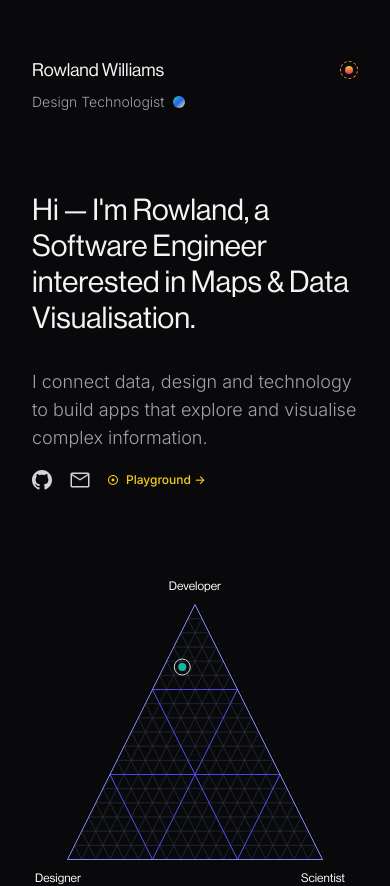
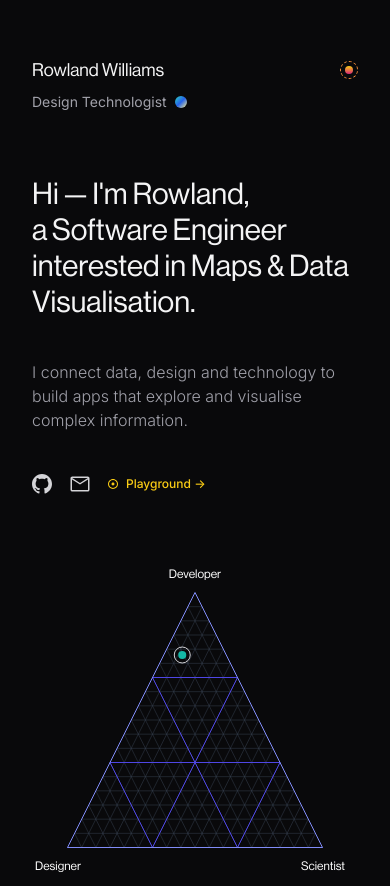
Before and after one commit to rowlandwilliams/playground, a Next.js app: page / in a window 390 px wide. Shown: the top 886 px of the page. Built offline with nearby package versions, Linux system fonts and the light colour scheme.

Commit message:
adjust font

```diff
--- a/src/app/page.tsx
+++ b/src/app/page.tsx
@@ -8,7 +8,7 @@ import { Footer } from "@/components/Footer/Footer";
 export default function Home() {
   return (
     <main className="flex px-8 flex-col items-center my-12">
-      <article className="w-full max-w-[750px] space-y-20">
+      <article className="w-full max-w-[750px] space-y-16 sm:space-y-20">
         <Navbar />
         <div className="grid grid-cols-1 sm:grid-cols-2 animate-fade-in-up">
           <BioText />
--- a/src/components/BioText/BioText.tsx
+++ b/src/components/BioText/BioText.tsx
@@ -17,18 +17,16 @@ export const BioText = () => {
           <BioTextLinks />
         </div>
       </section>
-      <section className="sm:hidden text-3xl space-y-8 font-[450] text-zinc-800 dark:text-zinc-100">
+      <section className="sm:hidden text-3xl space-y-10 text-zinc-800 dark:text-zinc-100">
         <p className="font-haas">
-          Hi — I&apos;m Rowland, a Software Engineer interested in Maps & Data
-          Visualisation.
+          Hi — I&apos;m Rowland, <br className="xs:hidden" /> a Software
+          Engineer interested in Maps & Data Visualisation.
         </p>
-        <div className="space-y-4">
-          <p className="text-lg sm:text-xl font-light text-zinc-500 dark:text-zinc-400">
-            I connect data, design and technology to build apps that explore and
-            visualise complex information.
-          </p>
-          <BioTextLinks />
-        </div>
+        <p className="text-base sm:text-xl font-light text-zinc-500 dark:text-zinc-400">
+          I connect data, design and technology to build apps that explore and
+          visualise complex information.
+        </p>
+        <BioTextLinks />
       </section>
     </>
   );
--- a/src/components/Navbar/Navbar.tsx
+++ b/src/components/Navbar/Navbar.tsx
@@ -16,7 +16,7 @@ export const Navbar = () => {
         </Link>
         <ThemeToggle />
       </div>
-      <div className="flex justify-between items-center font-light text-zinc-600 dark:text-zinc-400">
+      <div className="flex justify-between xs:font-light items-center text-zinc-500 dark:text-zinc-400">
         <h2 className="text-sm sm:text-xs flex items-center gap-x-2 ">
           Design Technologist
           <div className="h-3 w-3 rounded-full bg-gradient-to-br from-blue-700 dark:from-teal-400 via-rose-600 dark:via-blue-600 to-yellow-400 dark:to-yellow-200"></div>
```
